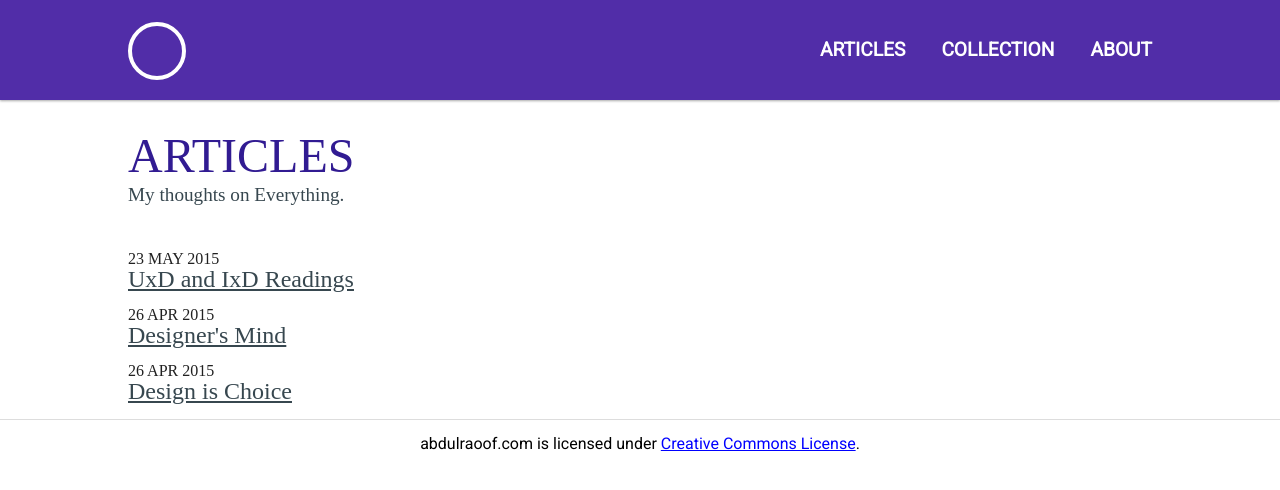
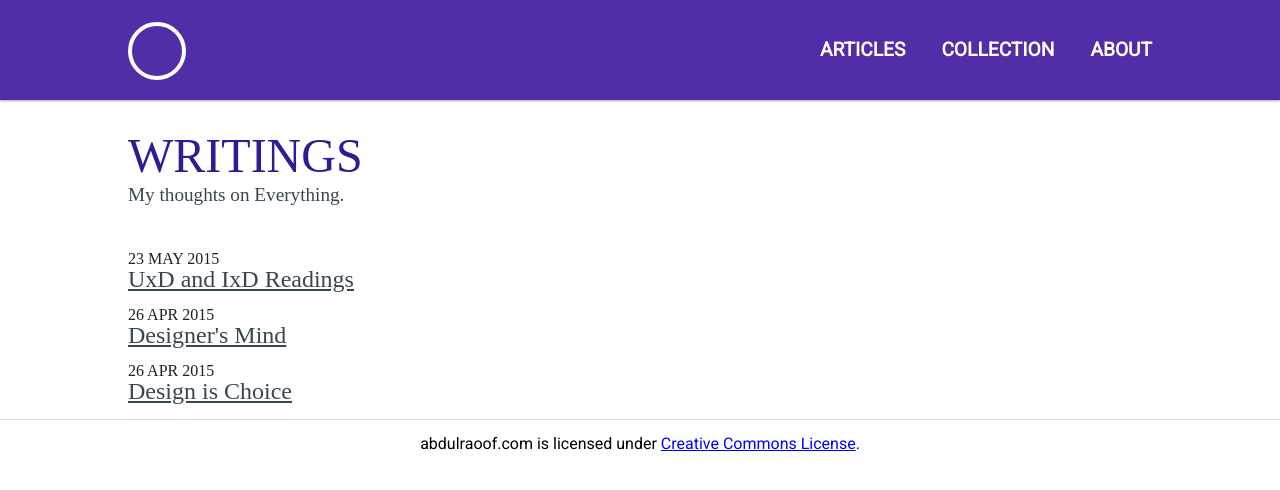
Before and after one commit to abdulraoof/abdulraoof.github.io, a Jekyll site: the page built from index.html, in a window 1280 px wide. Shown: the top 490 px of the page. Built offline with Jekyll 4.4.1, drawn with Linux system fonts in a browser that asks for light colours; nearby versions of some CDN libraries; some web fonts are replaced; the list of posts is cut into pages by our own code.

Commit message:
testing in ubuntu

```diff
--- a/index.html
+++ b/index.html
@@ -7,7 +7,7 @@ layout: default
 <div id="about">
 </div>
 <div id="posts_list">
-    <h2>ARTICLES</h2>
+    <h2>WRITINGS</h2>
     <p>
         My thoughts on Everything.
     </p>
```
